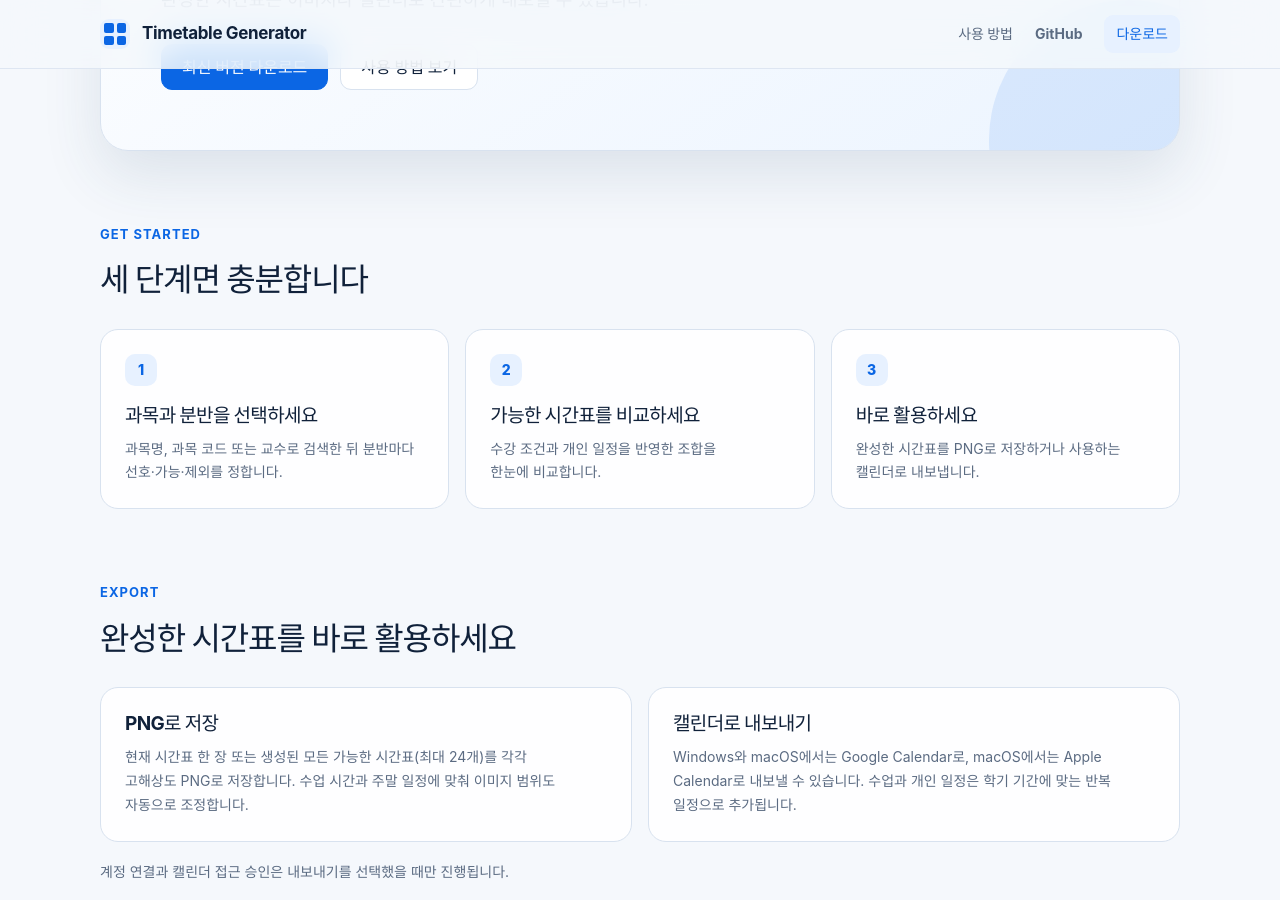
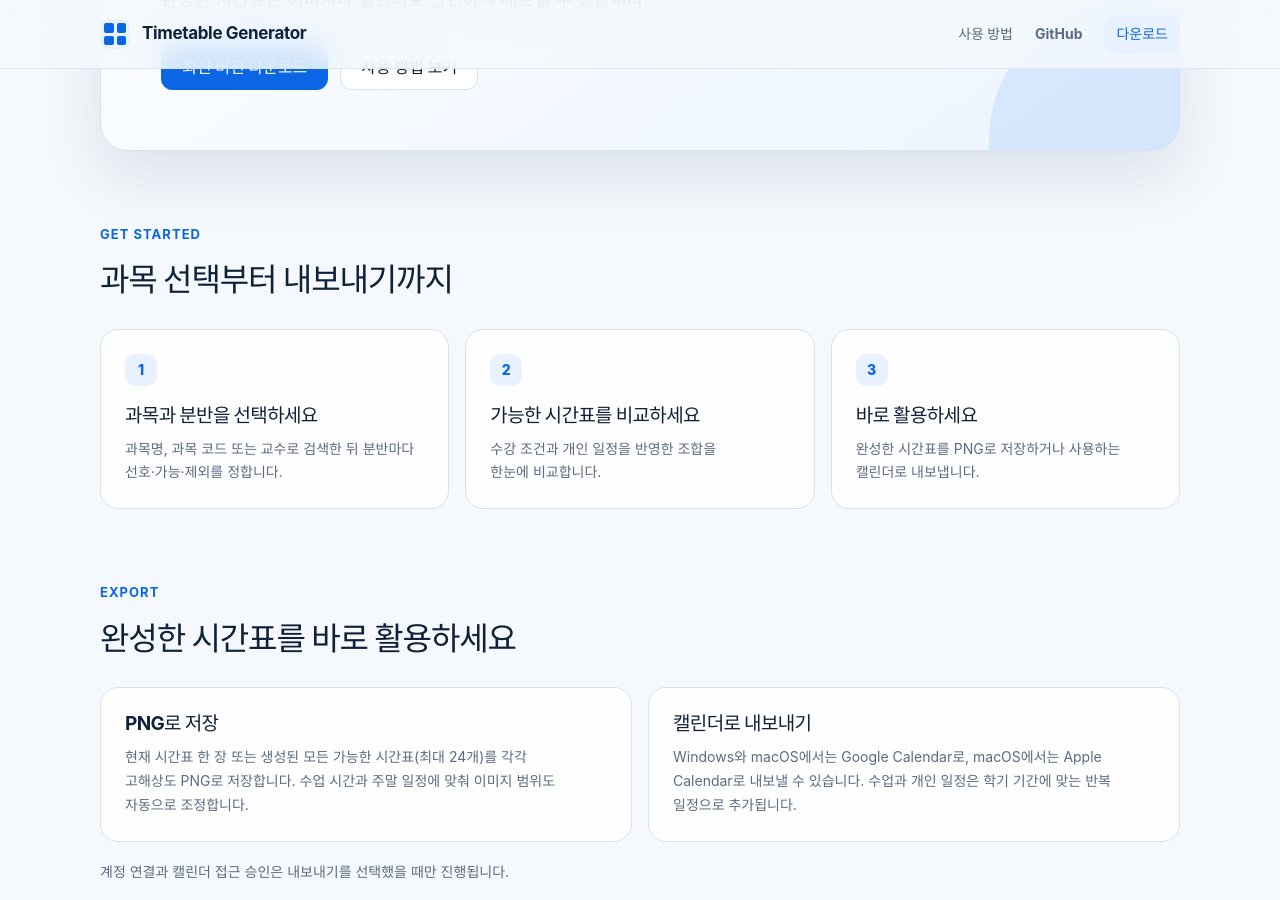
Before and after one commit to potterLim/timetable-generator, a Jekyll site: the page built from docs/index.md, in a window 1280 px wide and 900 px high, scrolled down 408 px. Built offline with Jekyll 4.4.1, drawn with Linux system fonts in a browser that asks for light colours.

Commit message:
docs: refine getting started heading

```diff
--- a/docs/index.md
+++ b/docs/index.md
@@ -21,7 +21,7 @@ permalink: /
 <section class="product-section" aria-labelledby="start-title">
   <div class="section-heading">
     <p class="eyebrow">GET STARTED</p>
-    <h2 id="start-title">세 단계면 충분합니다</h2>
+    <h2 id="start-title">과목 선택부터 내보내기까지</h2>
   </div>
   <ol class="step-grid">
     <li class="step-card">
```
